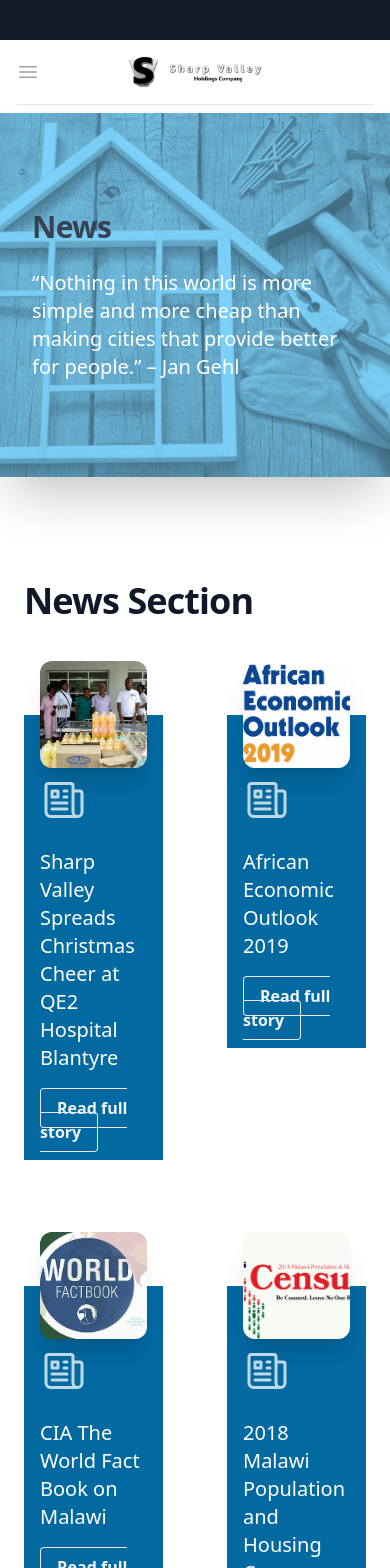
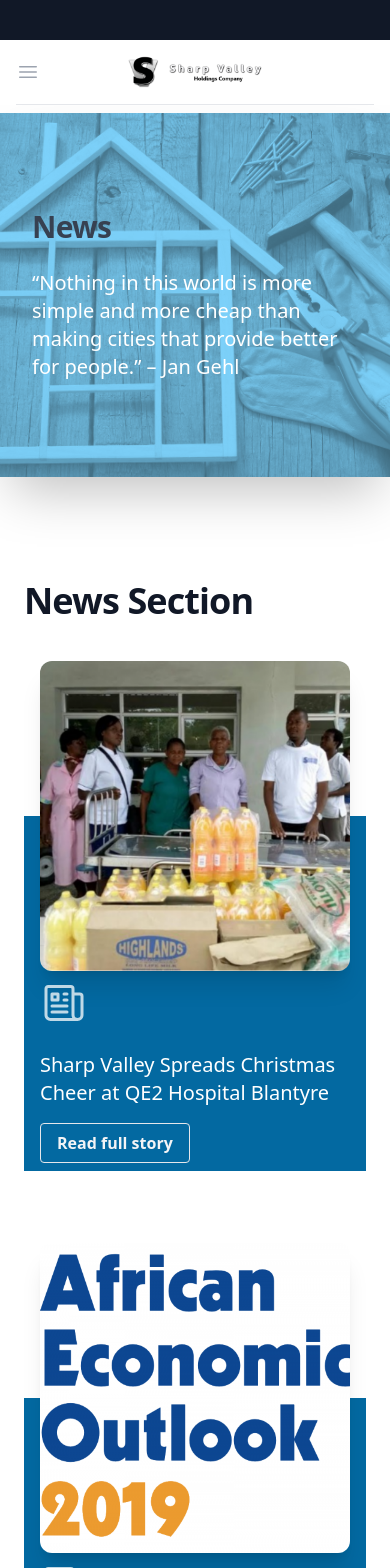
Before and after one commit to BernMasache/sharp-valley-store, a Next.js app: page /news in a window 390 px wide. Shown: the top 1568 px of the page. Built offline with nearby package versions, Linux system fonts and the light colour scheme.

Commit message:
news layout

```diff
--- a/components/widgets/news.jsx
+++ b/components/widgets/news.jsx
@@ -72,7 +72,7 @@
           <div className="lg:col-span-2 mb-8">
             <h2 className="text-4xl font-bold tracking-tight text-gray-900 sm:text-4xl">News Section</h2>
           </div>
-          <dl className="mt-8 grid grid-cols-2 gap-16 sm:grid-cols-1 sm:gap-x-4 lg:col-span-12 lg:mt-0">
+          <dl className="mt-8 grid grid-cols-1 gap-16 sm:grid-cols-1 sm:gap-x-4 lg:col-span-12 lg:mt-0">
             {features.map((news) => (
               <div key={news.name}>
 
```
